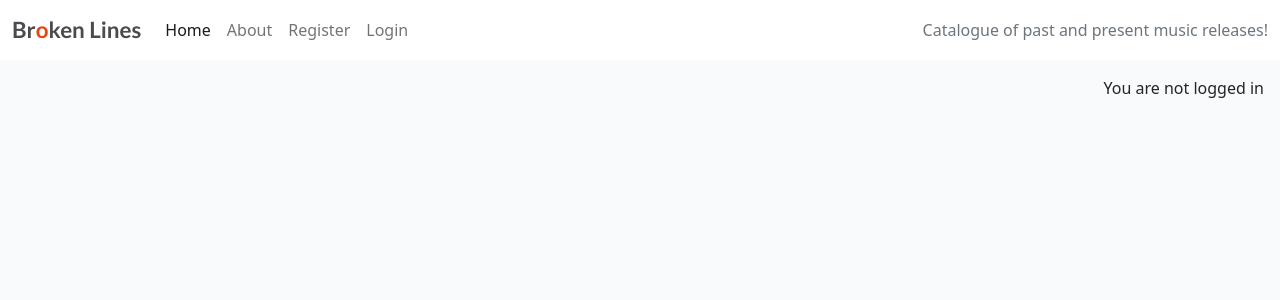
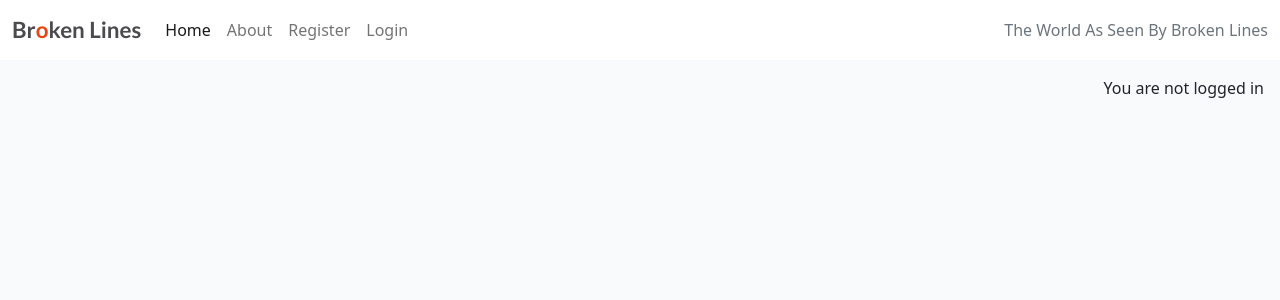
Before and after one commit to mbriscoe/broken-lines-blog, a Django app: page / in a window 1280 px wide. Shown: the top 300 px of the page. Run offline with Django 4.2, Linux system fonts and the light colour scheme; data that the repository does not hold is empty; parts of the project's set-up code (start-up, migrations or seed data) failed here and were passed over; some libraries are stand-ins or nearby versions.

Commit message:
update: tag line

```diff
--- a/templates/base.html
+++ b/templates/base.html
@@ -62,7 +62,7 @@
                     {% endif %}
                 </ul>
                 <span class="navbar-text text-muted">
-                    Catalogue of past and present music releases!
+                    The World As Seen By Broken Lines
                 </span>
             </div>
         </div>
```
